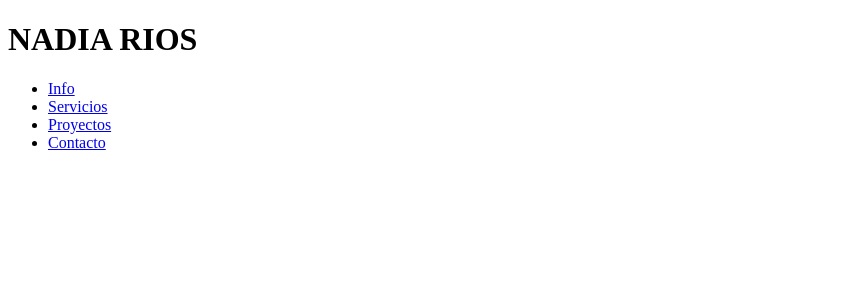
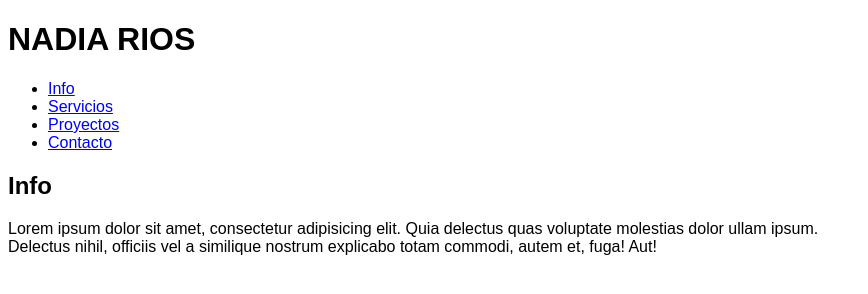
Before and after one commit to NadiaRios/nadiarios.github.io, a plain HTML site: page index.html in a window 1280 px wide. Shown: the whole page, without its empty margins (0-868 px from the left). Drawn offline with Linux system fonts and the light colour scheme.

Commit message:
add info section

```diff
--- a/index.html
+++ b/index.html
@@ -3,6 +3,7 @@
 <head>
 	<meta charset="utf-8">
 	<title>Nadia Rios - Diseñadora Web</title>
+	<link rel="stylesheet" href="css/styles.css">
 </head>
 <body>
 	<header>
@@ -17,6 +18,9 @@
 		</ul>
 	</nav>
 	</header>
-
+	<section id="Info">
+			<h2>Info</h2>
+			<article><p>Lorem ipsum dolor sit amet, consectetur adipisicing elit. Quia delectus quas voluptate molestias dolor ullam ipsum.<br>Delectus nihil, officiis vel a similique nostrum explicabo totam commodi, autem et, fuga! Aut!</p></article>
+		</section>
 </body>
 </html>
```
